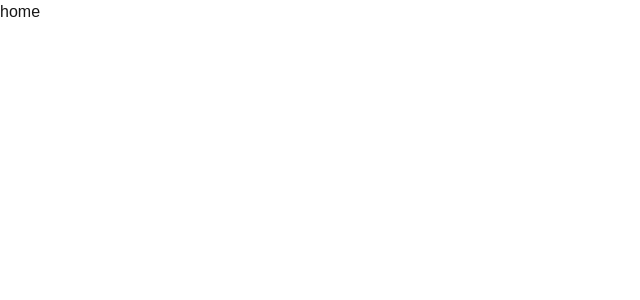
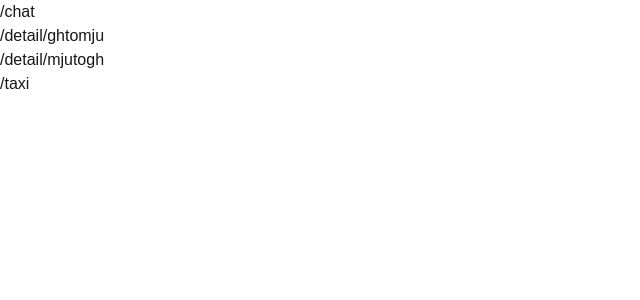
Before and after one commit to kbsooo/homerun2, a Next.js app in the folder frontend/: page / in a window 1280 px wide. Shown: the top 300 px of the page, without its empty margins (0-640 px from the left). Built offline with nearby package versions, Linux system fonts and the light colour scheme.

Commit message:
page setting

```diff
--- a/frontend/src/app/page.tsx
+++ b/frontend/src/app/page.tsx
@@ -1,9 +1,14 @@
-import Image from "next/image";
+import Link from "next/link";
 
 export default function Home() {
   return (
     <div>
-      home
+      <ul>
+        <li><Link href='/chat'>/chat</Link></li>
+        <li><Link href='/detail/ghtomju'>/detail/ghtomju</Link></li>
+        <li><Link href='/detail/mjutogh'>/detail/mjutogh</Link></li>
+        <li><Link href='/taxi'>/taxi</Link></li>
+      </ul>
     </div>
   );
 }
```
Also changed, not shown: frontend/src/app/chat/page.tsx (added, +7 -0 lines), frontend/src/app/detail/ghtomju/page.tsx (added, +7 -0 lines), frontend/src/app/detail/mjutogh/page.tsx (added, +7 -0 lines), frontend/src/app/taxi/page.tsx (added, +7 -0 lines), frontend/src/app/chat/page.module.css (added), frontend/src/app/detail/ghtomju/page.module.css (added), frontend/src/app/detail/mjutogh/page.module.css (added), frontend/src/app/taxi/page.module.css (added).
